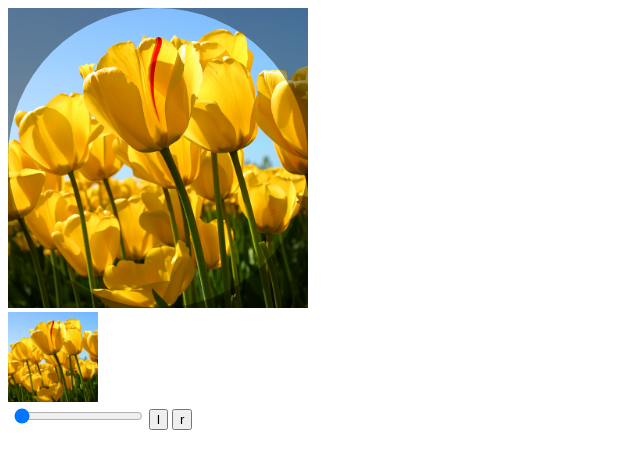
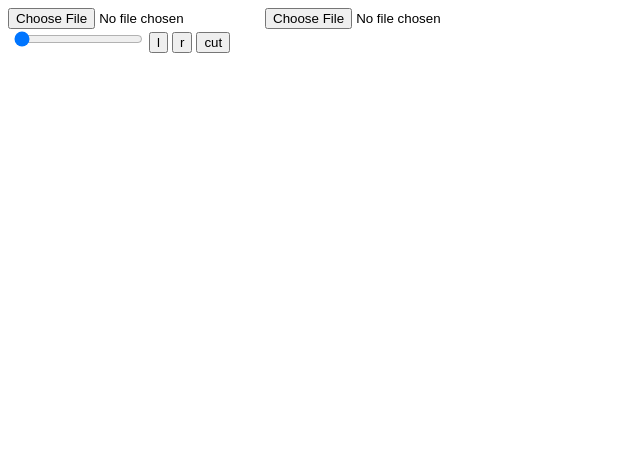
Before and after one commit to xiekun1992/xClip, a website: page index.html in a window 1280 px wide. Shown: the whole page, without its empty margins (0-640 px from the left). Drawn offline with Linux system fonts and the light colour scheme.

Commit message:
添加file配置，添加refresh更新图片功能，导出添加图片名称，添加注释

```diff
--- a/index.html
+++ b/index.html
@@ -10,20 +10,31 @@
 	<link rel="stylesheet" href="src/clip.css">
 </head>
 <body>
+	<input type="file" id="file">
+	<input type="file" id="refresh">
 	<div id="clip"></div>
 	<div id="preview"></div>
 	<img src="" id="img">
 	<input type="range" id="range" min="0" max="10" value="0">
 	<button id="rl" onclick="cc.rotate(1)">l</button>
 	<button id="rr" onclick="cc.rotate(0)">r</button>
-	<div id="s"></div>
-	<div id="sdis"></div>
-	<div id="edis"></div>
+	<button id="cut" onclick="console.log(cc.cut())">cut</button>
+
 	<script src="src/clip.js"></script>
 	<script>
-		var cc = new xClip({
+		var cc;
+		refresh.onchange = function(e) {
+			// cc.imagePath = './long.png'
+			cc.refresh({
+				imageFile: e.target.files[0]
+			});
+		};
+		file.onchange = function(e) {
+			// console.log(e.target.files[0])
+			// console.log(URL.createObjectURL(e.target.files[0]));
+			cc = new xClip({
 				container: clip,
-			imagePath: "Tulips.jpg",
+				imageFile: e.target.files[0],
 				addOverlay: true,
 				previewImages:[{
 					container: preview, size: 90
@@ -48,6 +59,7 @@
 				}
 				range.value = scale;
 			});
+		}
 		// setInterval(function(){
 		// 	rr.click();
 		// },100);
--- a/src/clip.js
+++ b/src/clip.js
@@ -40,20 +40,21 @@
 		Event.call(this);
 
 		var defaultOptions = {
-			container: document.body,
-			imagePath: '',
-			addOverlay: false,
-			previewImages: [],
+			container: document.body, // 初始化裁剪图片组件的父节点
+			imagePath: '', // image url 图片路径，图片路径和图片文件对象二选一即可，否则以图片路径优先
+			imageFile: '', // file object 图片文件对象，可通过input[type=file]添加
+			addOverlay: false, // 圆形阴影遮罩层
+			previewImages: [], // 预览图片配置 {container: domElement, size: previewImageSize}
 			enableMove: true,
 			enableZoom: true,
 			enableRotate: true,
-			increment: 0.01,
+			increment: 0.01, // 缩放时的变化量
 			touchFault: 0 // 红外屏触屏状态，防手指按下不动时图片抖动，建议设置8
 		}
 		options = Object.setPrototypeOf(options, defaultOptions);
 
 		this.container = options.container;
-		this.imagePath = options.imagePath;
+		this.imageFile = options.imageFile;
 		this.addOverlay = options.addOverlay;
 		this.enableMove = options.enableMove;
 		this.enableZoom = options.enableZoom;
@@ -61,6 +62,10 @@
 		this.previewImages = options.previewImages;
 		this.increment = options.increment;
 		this.touchFault = options.touchFault;
+
+
+		this.imageName = options.imagePath && options.imagePath.split('/').pop() || this.imageFile.name;
+		this.imagePath = options.imagePath || window.URL.createObjectURL(this.imageFile);
 
 		this.edge = options.edge || 300;
 		this.originPos = {x: 0, y: 0};
@@ -84,8 +89,21 @@
 
 		this.ctx = this.mainCanvas.getContext('2d');
 		var overlayCtx = this.overlayCanvas.getContext('2d');
-		// img.src = 'small.png';
-		this.img.src = this.imagePath;
+		this.loadImage(function() {
+			this.addOverlay && this.drawOverlay(overlayCtx, this.edge / 2, this.edge / 2, this.edge / 2);
+			this.trigger('clip.init');
+		}.bind(this));
+		return this;
+	};
+	Clip.prototype.refresh = function(options){
+		this.imageName = options.imagePath && options.imagePath.split('/').pop() || options.imageFile.name;
+		this.imagePath = options.imagePath || window.URL.createObjectURL(options.imageFile);
+
+		this.loadImage(function() {
+			this.trigger('clip.refresh');
+		}.bind(this));
+	};
+	Clip.prototype.loadImage = function(callback){
 		this.img.onload = function(){
 			this.imgWidth = this.img.width;
 			this.imgHeight = this.img.height;
@@ -107,10 +125,9 @@
 			if(this.enableRotate){
 				this.rotationImages = createRotationImage(this.img, this.edge);
 			}
-			this.addOverlay && this.drawOverlay(overlayCtx, this.edge / 2, this.edge / 2, this.edge / 2);
-			this.trigger('clip.init');
+			callback && callback();
 		}.bind(this);
-		return this;
+		this.img.src = this.imagePath;
 	};
 	Clip.prototype.destroy = function(){
 		this.dom.removeChild(this.mainCanvas);
@@ -146,17 +163,17 @@
 	Clip.prototype.initEvent = function(){
 		// 移动交互
 		var mousedownPos, moving = false, scaling = false, scaleDistance = 0, domOffset = mapMousePosition(this.dom), prevPos;
-		console.log(domOffset)
+		// console.log(domOffset)
 		this.dom.addEventListener('mousedown', startMove);
 		this.dom.addEventListener('mousemove', dealMove.bind(this));
 		this.dom.addEventListener('mouseup', cancelMove);
 		this.dom.addEventListener('mouseout', cancelMove);
 		this.dom.addEventListener('mouseleave', cancelMove);
 
-		this.dom.addEventListener('touchstart', startMove);
-		this.dom.addEventListener('touchmove', dealMove.bind(this));
-		this.dom.addEventListener('touchend', cancelMove);
-		this.dom.addEventListener('touchcancel', cancelMove);
+		this.dom.addEventListener('touchstart', startMove, {passive: false});
+		this.dom.addEventListener('touchmove', dealMove.bind(this), {passive: false});
+		this.dom.addEventListener('touchend', cancelMove, {passive: false});
+		this.dom.addEventListener('touchcancel', cancelMove, {passive: false});
 
 		function mapMousePosition(element) {
 			if (element) {
@@ -250,7 +267,7 @@
 			}
 			e.stopPropagation();
 			e.preventDefault();
-		}.bind(this));
+		}.bind(this), {passive: false});
 	};
 	Clip.prototype.move = function(deltaX, deltaY){
 		if(!this.enableMove) return ;
@@ -388,7 +405,10 @@
 		return this;
 	};
 	Clip.prototype.cut = function(){
-		return this.mainCanvas.toDataURL();
+		return {
+			src: this.mainCanvas.toDataURL(),
+			filename: this.imageName
+		}
 	};
 	Clip.prototype.preview = function(){
 		this.previewImages.forEach(function(config){
```
Lines whose indentation alone changed are shown as unchanged.
